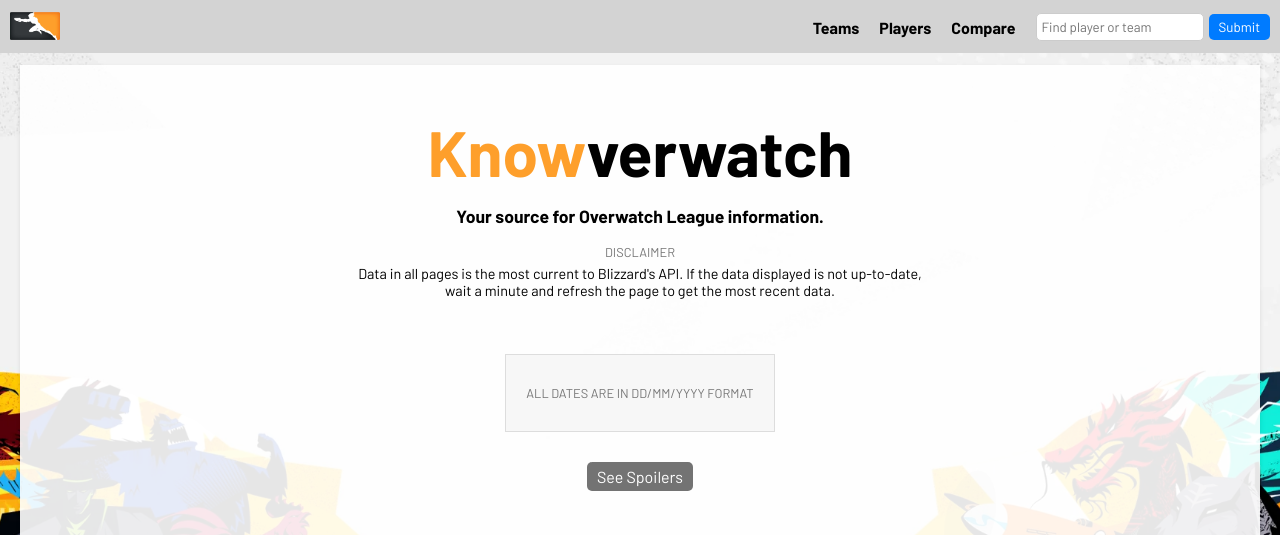
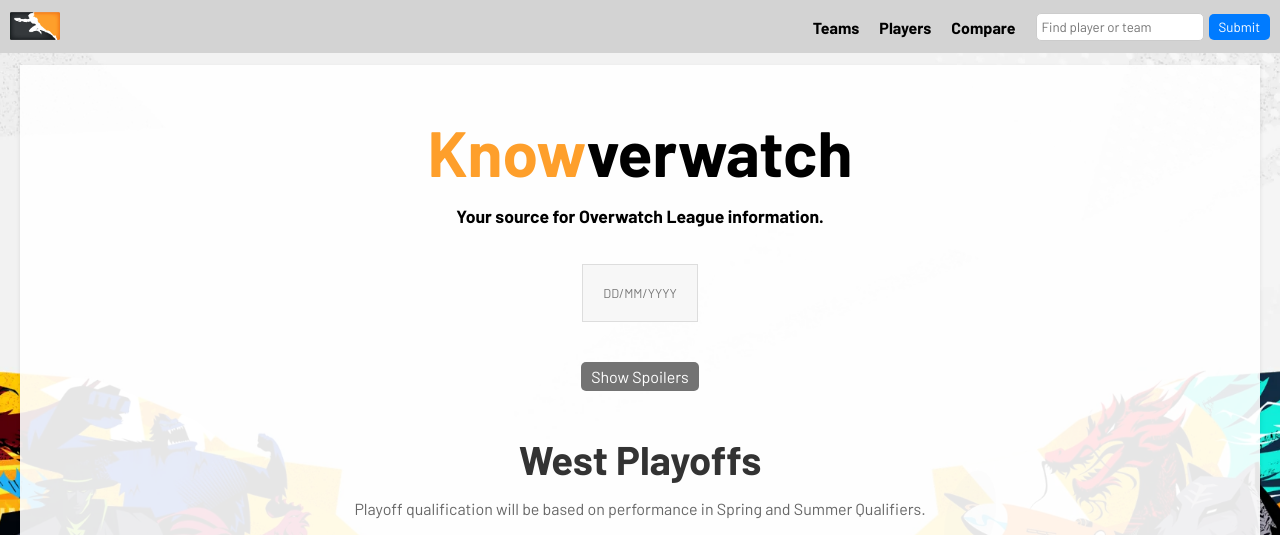
Before and after one commit to while-is-alex/Knowverwatch, a Django app: template stats/templates/stats/index.html in a window 1280 px wide. Shown: the top 535 px of the page. Run offline with Django 4.2, Linux system fonts and the light colour scheme; the template is opened without the code that fills it, so the values that code supplies are empty.

Commit message:
refactor(templates): remove the disclaimer, refactor the "date-info" element and change the "spoilers-link" to display "hide" and "show spoilers"
Additionally, adjust the styles for the date box and date elements.

```diff
--- a/stats/static/stats/styles/index.css
+++ b/stats/static/stats/styles/index.css
@@ -47,14 +47,14 @@
 .date-box {
   background-color: #f7f7f7;
   border: 1px solid #ddd;
-  padding: 20px;
+  padding: 10px 20px;
   text-align: center;
-  margin-top: 40px;
-  margin-bottom: 10px;
+  margin-top: 20px;
+  margin-bottom: 20px;
 }
 
 .date {
-  font-size: 2rem;
+  font-size: 1.5rem;
   color: #333;
   margin-top: 5px;
   margin-bottom: 0;
--- a/stats/templates/stats/index.html
+++ b/stats/templates/stats/index.html
@@ -14,16 +14,16 @@
         <h1 class="page-title"><span class="page-title-highlight">Know</span>verwatch</h1>
         <p class="page-info">Your source for Overwatch League information.</p>
 
-        <p class="disclaimer">DISCLAIMER</p>
-        <p class="data-info">Data in all pages is the most current to Blizzard's API. If the data displayed is not up-to-date,<br> wait a minute and refresh the page to get the most recent data.</p>
+<!--        <p class="disclaimer">DISCLAIMER</p>-->
+<!--        <p class="data-info">Data in all pages is the most current to Blizzard's API. If the data displayed is not up-to-date,<br> wait a minute and refresh the page to get the most recent data.</p>-->
 
         <div class="date-box">
             <h2 class="date">{{ today }}</h2>
-            <p class="date-info">ALL DATES ARE IN DD/MM/YYYY FORMAT</p>
+            <p class="date-info">DD/MM/YYYY</p>
         </div>
 
         <div class="spoilers">
-            <a class="spoilers-link" href="{% url 'see-spoilers' None %}">See Spoilers</a>
+            <a class="spoilers-link" href="{% url 'see-spoilers' None %}">{% if see_spoilers %}Hide Spoilers{% else %}Show Spoilers{% endif %}</a>
         </div>
 
         <div class="west-standings">
@@ -58,7 +58,7 @@
                                     <td>{{ team.maps }}</td>
                                     <td>{{ team.differential }}</td>
                                 {% else %}
-                                    <td>< spoilers disabled ></td>
+                                    <td>< spoilers hidden ></td>
                                     <td>{{ forloop.counter }}</td>
                                     <td>0</td>
                                     <td>0</td>
@@ -106,7 +106,7 @@
                                     <td>{{ team.maps }}</td>
                                     <td>{{ team.differential }}</td>
                                 {% else %}
-                                    <td>< spoilers disabled ></td>
+                                    <td>< spoilers hidden ></td>
                                     <td>{{ forloop.counter }}</td>
                                     <td>0</td>
                                     <td>0</td>
```
